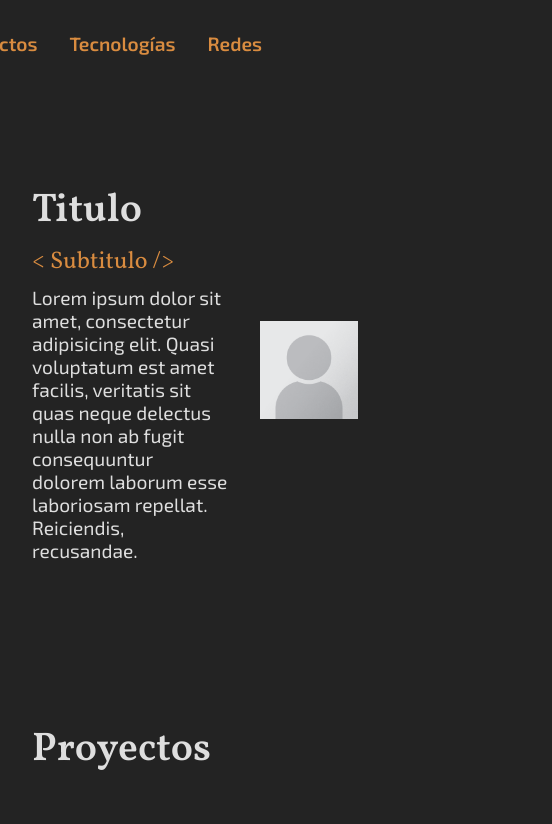
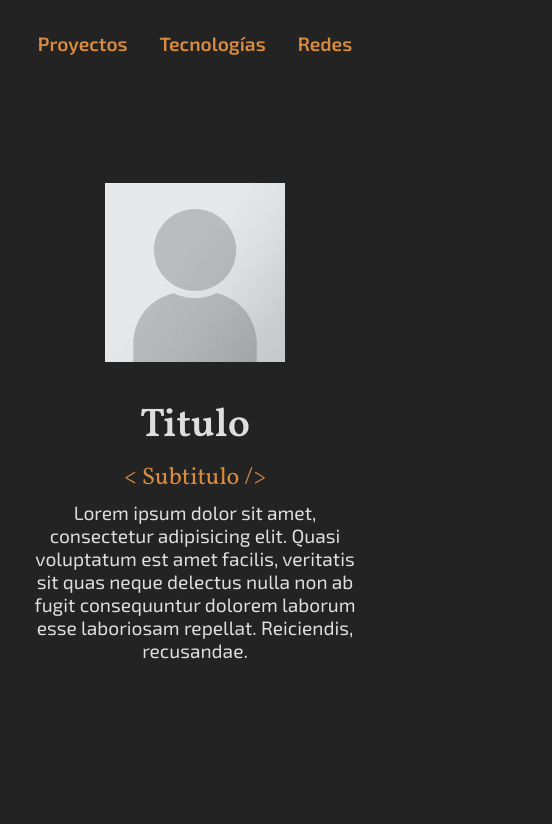
Before and after one commit to Lucas-ez/portfolio, a React (Create React App) app: page / in a window 390 px wide. Shown: the top 824 px of the page, 552 px wide, since content can reach past the window. Built offline with nearby package versions, Linux system fonts and the light colour scheme.

Commit message:
Add resposive

```diff
--- a/src/App.css
+++ b/src/App.css
@@ -11,8 +11,8 @@ body {
   margin: auto;
   padding-inline: 2rem;
 
-  /* BORRAR ESTO */
-  color: rgb(63, 144, 63);
+
+  width: 100%;
 }
 
 a {
--- a/src/components/navbar/navbar.css
+++ b/src/components/navbar/navbar.css
@@ -4,8 +4,7 @@
     align-items: center;
 
     gap: 2rem;
-
-    padding: 2rem 6rem;
+    padding: 2rem;
 }
 
 .navbar a {
@@ -20,3 +19,10 @@
 .navbar a:hover {
     transform: scale(1.05);
 }
+
+@media (max-width: 768px) {
+    .navbar {
+        justify-content: center;
+    }
+
+}
--- a/src/components/title/title.css
+++ b/src/components/title/title.css
@@ -5,3 +5,9 @@
 
     font-family: var(--font-title);
 }
+
+@media (max-width: 768px) {
+    .Title {
+        text-align: center;
+    }
+}
--- a/src/containers/home/home.css
+++ b/src/containers/home/home.css
@@ -45,3 +45,23 @@
 .home_img-section img {
     width: 100%;
 }
+
+@media (max-width: 768px) {
+    .Home {
+        flex-direction: column-reverse;
+        gap: 2rem;
+    }
+
+    .home_img-section {
+        width: 55%;
+    }
+
+    .home_text-section {
+        width: 100%;
+        align-items: center;
+    }
+
+    .home_description {
+        text-align: center;
+    }
+}
--- a/src/containers/proyectos/proyectos.css
+++ b/src/containers/proyectos/proyectos.css
@@ -24,3 +24,10 @@
 
     text-align: justify;
 }
+
+@media (max-width: 768px) {
+    .Proyectos-container {
+        display: flex;
+        flex-direction: column;
+    }
+}
--- a/src/containers/redes/Redes.jsx
+++ b/src/containers/redes/Redes.jsx
@@ -2,11 +2,31 @@ import React from 'react'
 import './redes.css'
 
 import { Title } from '../../components'
+import { HiMail } from 'react-icons/hi'
+import { FaGithub } from 'react-icons/fa'
+import { BsTelegram, BsLinkedin, BsInstagram } from 'react-icons/bs'
 
 function Redes() {
   return (
     <div className='Redes' id='redes'>
         <Title text={"Redes"}/>
+        <div className='Redes_container'>
+          <a href="">
+            <HiMail className='Redes_icon'/>
+          </a>
+          <a href="">
+            <FaGithub className='Redes_icon'/>
+          </a>
+          <a href="">
+            <BsLinkedin className='Redes_icon'/>
+          </a>
+          <a href="">
+            <BsTelegram className='Redes_icon'/>
+          </a>
+          <a href="">
+            <BsInstagram className='Redes_icon'/>
+          </a>
+        </div>
     </div>
   )
 }
--- a/src/containers/redes/redes.css
+++ b/src/containers/redes/redes.css
@@ -1,6 +1,48 @@
 .Redes {
     padding-block: 4rem;
     margin-block: 2rem;
-    /* border: 1px solid #ccc; */
-    height: 400px;
 }
+
+.Redes .Title {
+    margin-bottom: 3rem;
+}
+
+.Redes_container {
+    display: flex;
+    justify-content: space-around;
+    align-items: center;
+    gap: 2rem;
+
+    padding: 2rem;
+    border: 2px solid var(--color-decoration);
+    border-radius: 2rem;
+    padding: 2rem;
+    background-color: rgb(49, 49, 49);
+}
+
+.Redes_icon {
+    width: 5rem;
+    height: 5rem;
+    color: var(--color-decoration);
+}
+
+@media (max-width: 630px) {
+
+    .Redes_icon {
+        width: 4rem;
+        height: 4rem;
+    }
+}
+
+@media (max-width: 485px) {
+
+    .Redes_icon {
+        width: 4rem;
+        height: 4rem;
+    }
+
+    .Redes_container a:nth-child(5) {
+        display: none;
+    }
+
+}
--- a/src/containers/tecnologias/tecnologias.css
+++ b/src/containers/tecnologias/tecnologias.css
@@ -29,3 +29,21 @@
     width: 100%;
     height: 100%;
 }
+
+@media (max-width: 768px) {
+
+    .Tecnologias-item:nth-child(1),
+    .Tecnologias-item:nth-child(2),
+    .Tecnologias-item:nth-child(3) {
+        display: none;
+    }
+
+}
+
+@media (max-width: 468px) {
+
+    .Tecnologias-item:nth-child(6) {
+        display: none;
+    }
+
+}
```
